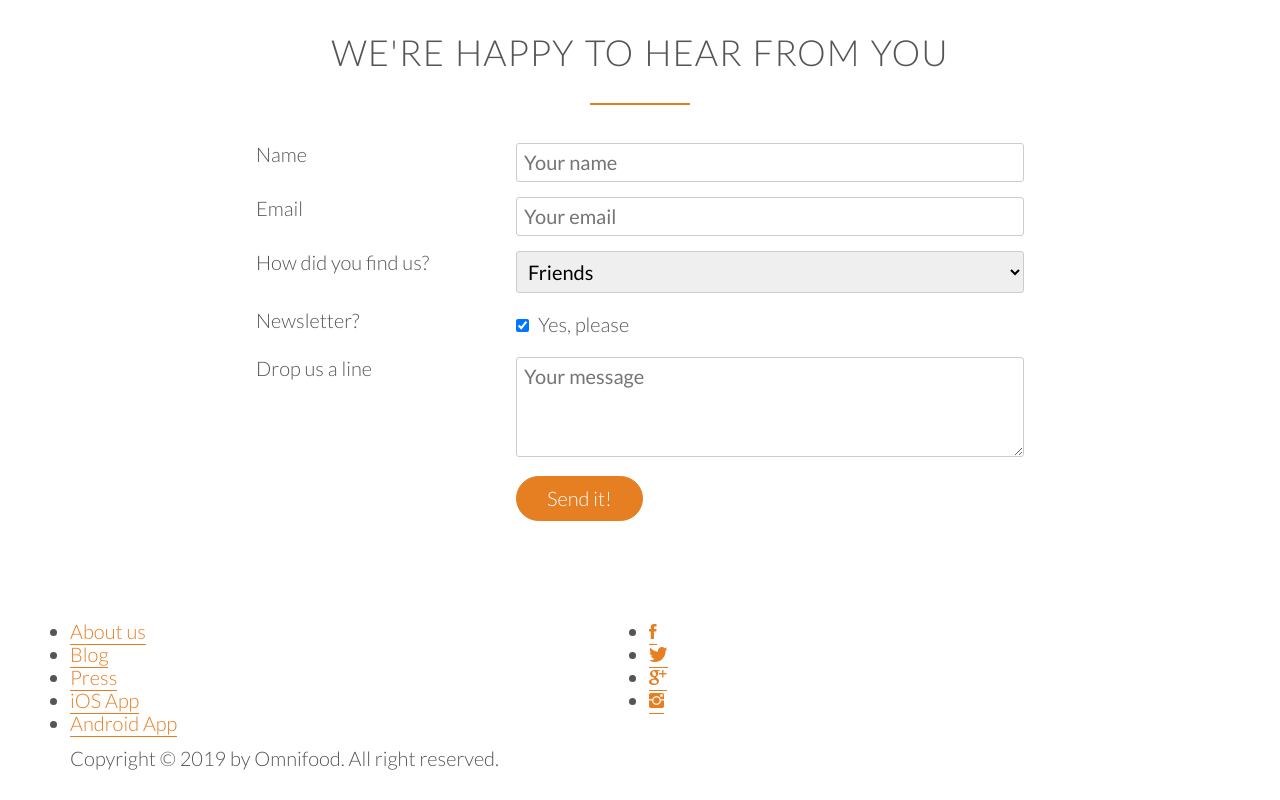
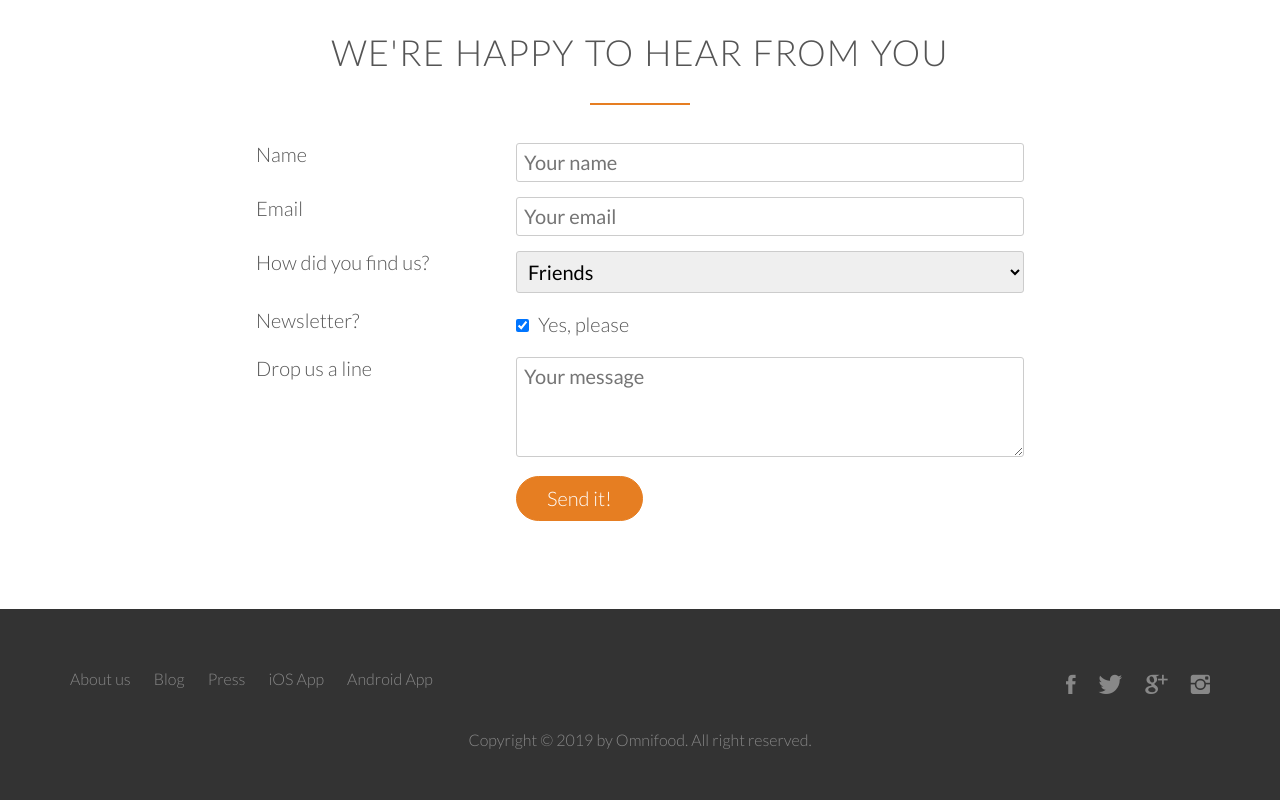
Before and after one commit to JukeFA/HTML-CSS-JS-Learn, a plain HTML site: page Omnifood/index.html in a window 1280 px wide. Shown: the part 4684-5484 px from the top of the page. Before the commit the page ends 5454 px from the top, so only its background shows below. Drawn offline with Linux system fonts and the light colour scheme; files whose address does not match are found by name.

Commit message:
Footer pt2

```diff
--- a/Omnifood/resources/css/style.css
+++ b/Omnifood/resources/css/style.css
@@ -463,3 +463,78 @@ input[type=checkbox] {
 *:focus {outline: none;}
 
 /**---------------footer--------------------*/
+
+footer {
+	background-color: #333;
+	padding: 50px;
+	font-size: 80%;
+}
+
+.footer-nav {
+	list-style: none;
+	float: left;
+}
+
+.social-links {
+	list-style: none;
+	float: right;
+}
+
+.footer-nav li,
+.social-links li {
+	display: inline-block;
+	margin-right: 20px;
+}
+
+.footer-nav li:last-child,
+.social-links li:last-child{
+	margin: 0;
+}
+
+.footer-nav li a:link,
+.footer-nav li a:visited,
+.social-links li a:link,
+.social-links li a:visited {
+	text-decoration: none;
+	border: none;
+	color: #888;
+	transition: color 0.2s;
+}
+
+.footer-nav li a:hover,
+.footer-nav li a:active {
+	color: #ddd;
+}
+
+.social-links li a:link,
+.social-links li a:visited {
+	font-size: 160%;
+}
+
+.ion-social-facebook,
+.ion-social-googleplus,
+.ion-social-instagram,
+.ion-social-twitter {
+	transition: color 0.2s;
+}
+
+.ion-social-facebook:hover {
+	color: #3b5998;
+}
+
+.ion-social-twitter:hover {
+	color: #00aced;
+}
+
+.ion-social-googleplus:hover {
+	color: #dd4b39;
+}
+
+.ion-social-instagram:hover {
+	color: #517fa4;
+}
+footer p {
+	color: #888;
+	text-align: center;
+	margin-top: 20px;
+}
```
